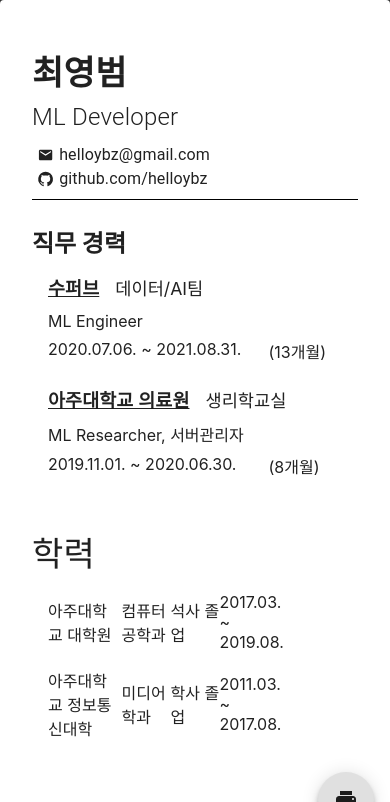
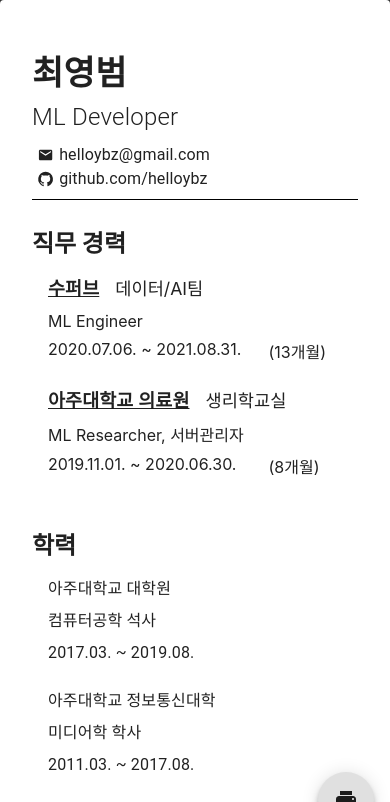
Before and after one commit to helloybz/resume, a React (Create React App) app: page / in a window 390 px wide. Shown: the top 802 px of the page. Built offline with nearby package versions, Linux system fonts and the light colour scheme.

Commit message:
Make Education responsive

```diff
--- a/src/Resume.js
+++ b/src/Resume.js
@@ -1,6 +1,6 @@
 import { Grid, Paper } from "@mui/material";
 
-import { Header, Education, Experience, Project } from './components'
+import { Header, Experience, Project, EducationItem } from './components'
 
 import './Resume.css';
 import { info } from './info.js'
@@ -27,7 +27,7 @@ export function Resume() {
                 </Grid>
                 <Grid item xs={12}>
                     <BodySectionWrapper content={info.career} itemComponent={CareerItem} />
-                    <Education education={info.education} />
+                    <BodySectionWrapper content={info.education} itemComponent={EducationItem} />
                     <Experience experience={info.experience} />
                     <Project project={info.project} />
                 </Grid>
--- a/src/components/Education/Education.css
+++ /dev/null
@@ -1,7 +0,0 @@
-.sectionContainer {
-    padding: 2rem 0;
-}
-.tabTitle {
-    font-weight: bold;
-    margin-bottom: 2rem;
-}
--- a/src/components/Education/Education.js
+++ /dev/null
@@ -1,26 +0,0 @@
-import { Grid, List, Typography } from "@mui/material"
-import { EducationItem } from "../../components"
-import "./Education.css"
-
-export function Education({ education }) {
-    return (
-        <Grid container className="sectionContainer">
-            <Grid item xs={3} className="tabTitle">
-                <Typography variant="h4">
-                    학력
-                </Typography>
-            </Grid>
-            <Grid item xs={12}>
-                <Grid container component={List}>
-                    {education.map((item, i) => {
-                        return (
-                            <EducationItem key={i}
-                                {...item}
-                            />
-                        )
-                    })}
-                </Grid>
-            </Grid>
-        </Grid>
-    )
-}
--- a/src/components/EducationItem/EducationItem.js
+++ b/src/components/EducationItem/EducationItem.js
@@ -1,12 +1,24 @@
-import { ListItem, Grid } from "@mui/material";
+import { ListItem, Grid, Typography } from "@mui/material";
 
-export function EducationItem({ name, department, degree, from, to }) {
+
+export function EducationItem({ name, major, degree, from, to }) {
     return (
-        <Grid item xs={12} component={ListItem} container>
-            <Grid item xs={3}>{name}</Grid>
-            <Grid item xs={2}>{department}</Grid>
-            <Grid item xs={2}>{degree}</Grid>
-            <Grid item xs={3}>{from} ~ {to}</Grid>
-        </Grid>
+        <Grid item xs={12} component={ListItem} container alignItems="baseline" rowSpacing={1} sx={{ "mb": "0.5rem" }}>
+
+            <Grid item xs={"auto"} md={6} lg={4} component={Typography}>
+                {name}
+            </Grid>
+
+            <Grid item xs={12} md="auto" lg={4}
+                component={Typography}
+            >
+                {major + " " + degree}
+            </Grid>
+
+            <Grid item xs={12} lg={4}
+                component={Typography}>
+                {from + " ~ " + to}
+            </Grid>
+        </Grid >
     )
 }
--- a/src/components/index.js
+++ b/src/components/index.js
@@ -1,5 +1,4 @@
 import { Header } from "./Header/Header"
-import { Education } from "./Education/Education"
 import { EducationItem } from "./EducationItem/EducationItem"
 import { Project } from "./Project/Project"
 import { ProjectItem } from "./ProjectItem/ProjectItem"
@@ -8,7 +7,6 @@ import { ExperienceItem } from "./ExperienceItem/ExperienceItem"
 
 export {
     Header,
-    Education,
     EducationItem,
     Project,
     ProjectItem,
--- a/src/info.js
+++ b/src/info.js
@@ -26,22 +26,25 @@ export var info = {
                 }
             ]
     },
-    "education": [
+    "education": {
+        "title": "학력",
+        "items": [
             {
                 "name": "아주대학교 대학원",
-            "department": "컴퓨터공학과",
-            "degree": "석사 졸업",
+                "major": "컴퓨터공학",
+                "degree": "석사",
                 "from": "2017.03.",
                 "to": "2019.08."
             },
             {
                 "name": "아주대학교 정보통신대학",
-            "department": "미디어학과",
-            "degree": "학사 졸업",
+                "major": "미디어학",
+                "degree": "학사",
                 "from": "2011.03.",
                 "to": "2017.08."
             }
-    ],
+        ]
+    },
     "project": [
         {
             "name": "Note Pattern Generator",
```
Lines whose indentation alone changed are shown as unchanged.
